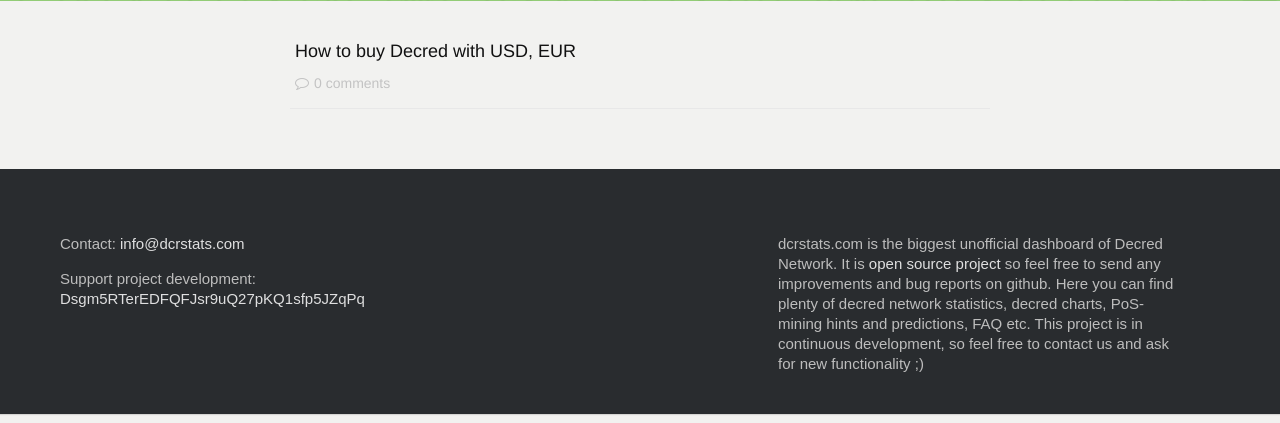
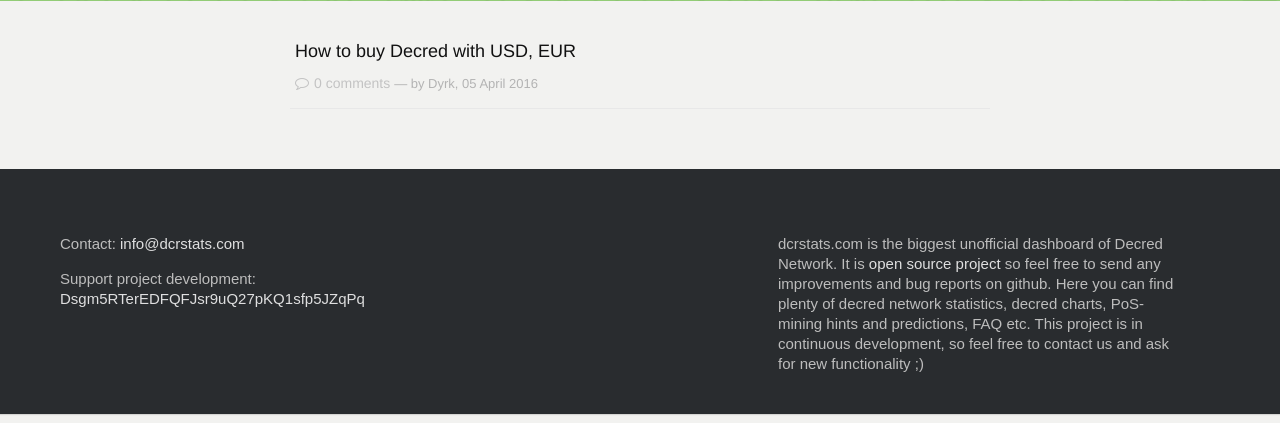
Before and after one commit to girino/decred-dashboard, a Node server app: page /articles in a window 1280 px wide. Shown: the part 377-800 px from the top of the page. Run offline with Node 20, Linux system fonts and the light colour scheme; some libraries are stand-ins or nearby versions.

Commit message:
Article author added

```diff
--- a/public/css/main.css
+++ b/public/css/main.css
@@ -337,6 +337,11 @@ footer div.pluso .pluso-wrap a {
   color: #c3c3c3;
 }
 
+.meta span.author {
+  color: #B3B3B3;
+  font-size: 13px;
+}
+
 .articles-list .fa-comment-o {
   padding-right: 5px;
 }
--- a/public/views/article.jade
+++ b/public/views/article.jade
@@ -17,6 +17,6 @@ html(lang='en')
       .row
         .article!= content
           hr
-        .fb-comments(data-href="https://dcrstats.com/articles/#{uri}",data-numposts="10",data-width="700")
+        #comments.fb-comments(data-href="https://dcrstats.com/articles/#{uri}",data-numposts="10",data-width="700")
     footer
       include ./includes/footer.jade
--- a/public/views/articles.jade
+++ b/public/views/articles.jade
@@ -26,10 +26,12 @@ html(lang='en')
           h3
             a(href='https://dcrstats.com/articles/how-to-buy-decred-with-usd-euro') How to buy Decred with USD, EUR
           .meta
-            a(href='https://dcrstats.com/articles/how-to-buy-decred-with-usd-euro')
+            a(href='https://dcrstats.com/articles/how-to-buy-decred-with-usd-euro#comments')
               i.fa.fa-comment-o
               span.fb-comments-count(data-href="https://dcrstats.com/articles/how-to-buy-decred-with-usd-euro") 0
               span  comments
+            span.author
+              |  — by Dyrk, 05 April 2016
 
     footer
       include ./includes/footer.jade
```
